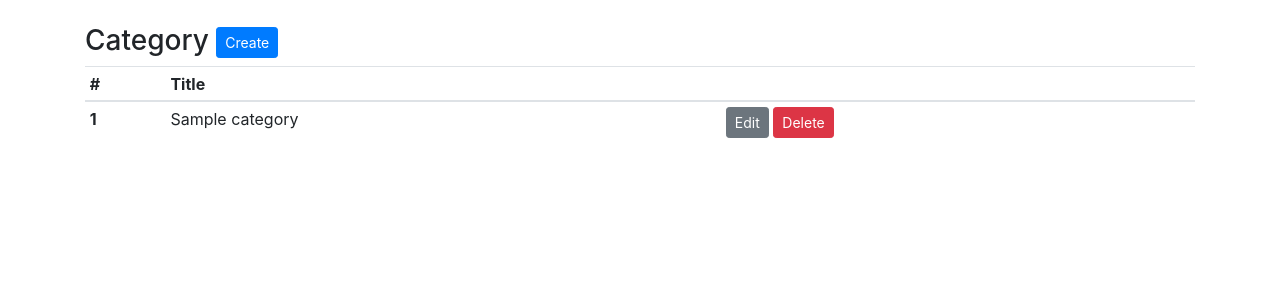
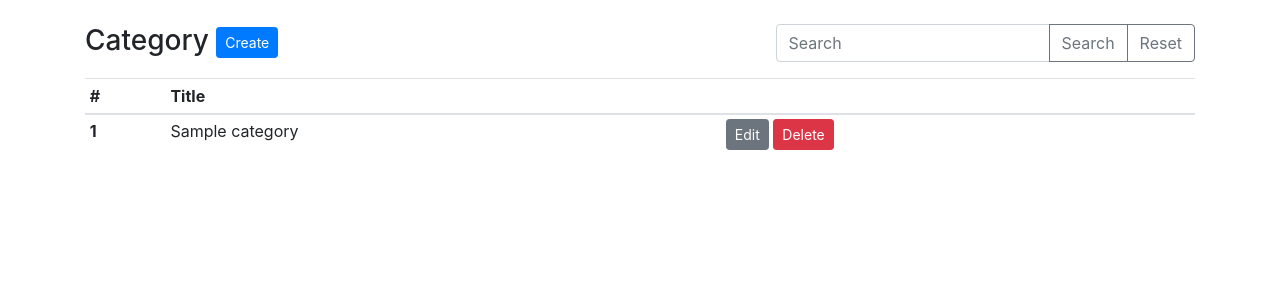
Before and after one commit to hxor/codeigniter-crud, a CodeIgniter app: page /database/index.php/category/index/1 in a window 1280 px wide. Shown: the part 56-356 px from the top of the page. Run offline with CodeIgniter, Linux system fonts and the light colour scheme; tables that the repository leaves empty or names only in its code hold one stand-in row (values such as "Sample post").

Commit message:
Category: Search + Reset Function

```diff
--- a/application/controllers/Category.php
+++ b/application/controllers/Category.php
@@ -18,6 +18,29 @@ class Category extends MY_Controller {
 		$main_view		= 'pages/category/index';
 
 		$this->load->view('app', compact('main_view', 'content', 'totalRows', 'pagination'));
+	}
+
+	public function search($page = null)
+	{
+		if (isset($_POST['keywords'])) {
+			$this->session->set_userdata('keywords', $this->input->post('keywords'));
+		}
+
+		$keywords 	= $this->session->userdata('keywords');
+		$content	= $this->category->like('title', $keywords)
+						->paginate($page)
+						->get();
+		$totalRows	= $this->category->like('title', $keywords)->count();
+		$pagination	= $this->category->makePagination(site_url('category/search'), 3, $totalRows);
+
+		$main_view = 'pages/category/index';
+		$this->load->view('app', compact('main_view', 'content', 'totalRows', 'pagination'));
+	}
+
+	public function reset()
+	{
+		$this->session->unset_userdata('keywords');
+		redirect('category');
 	}
 
 	public function create()
--- a/application/views/pages/category/index.php
+++ b/application/views/pages/category/index.php
@@ -4,6 +4,17 @@
 			<h3>
 				Category
 				<a href="<?= base_url('category/create') ?>" class="btn btn-sm btn-primary">Create</a>
+				<div class="float-right">
+					<?= form_open('category/search', ['method' => 'POST']) ?>
+					<div class="input-group mb-3">
+						<?= form_input('keywords', $this->session->userdata('keywords'), ['placeholder' => 'Search', 'class' => 'form-control']) ?>
+						<div class="input-group-append">
+							<?= form_button(['type' => 'submit', 'content' => 'Search', 'class' => 'btn btn-outline-secondary']) ?>
+							<a href="<?= base_url('/category/reset') ?>" class="btn btn-outline-secondary">Reset</a>
+						</div>
+					</div>
+					<?= form_close() ?>
+				</div>
 			</h3>
 			<?php $this->load->view('layouts/_flash'); ?>
 			<table class="table table-sm">
```
